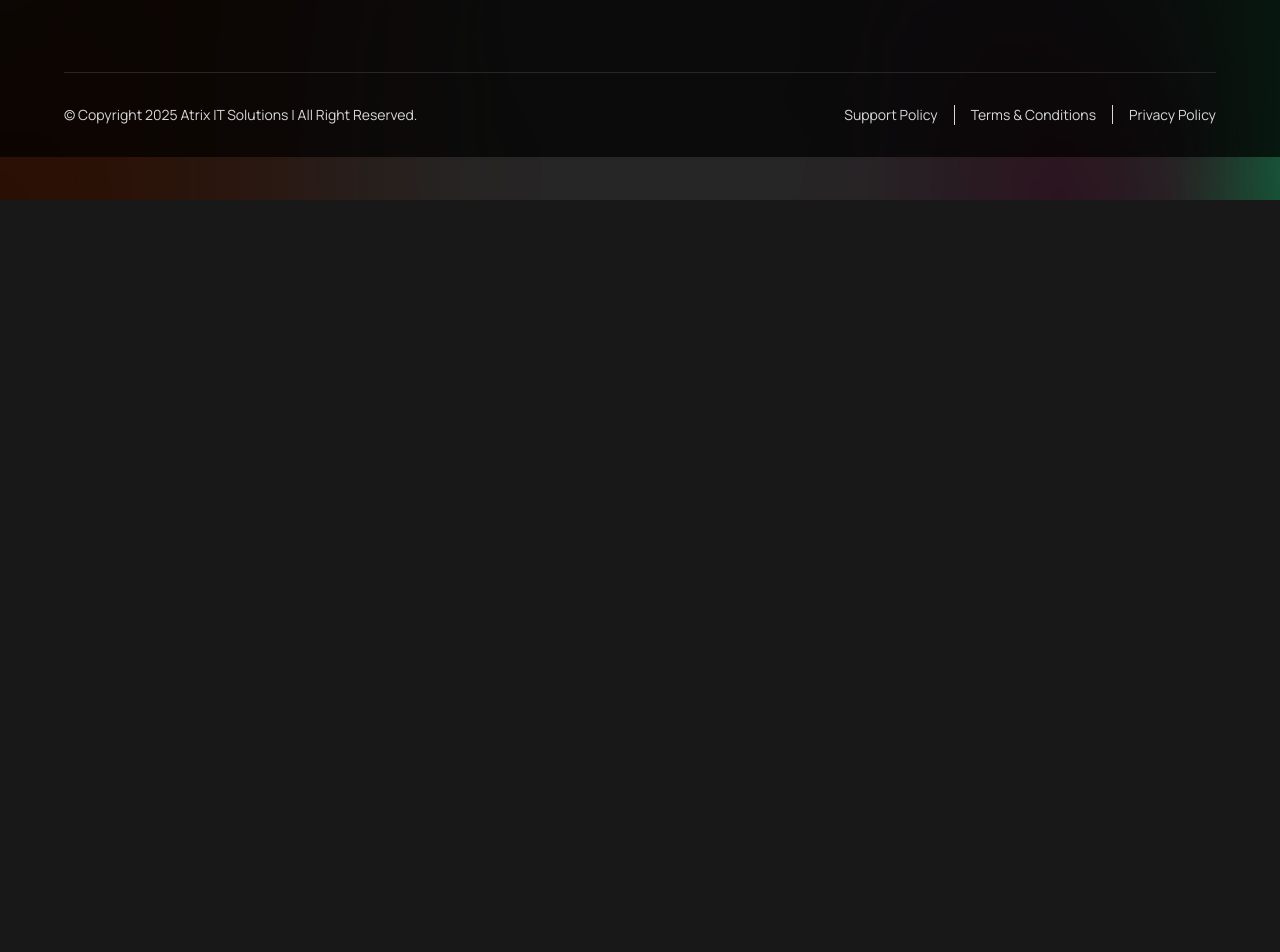
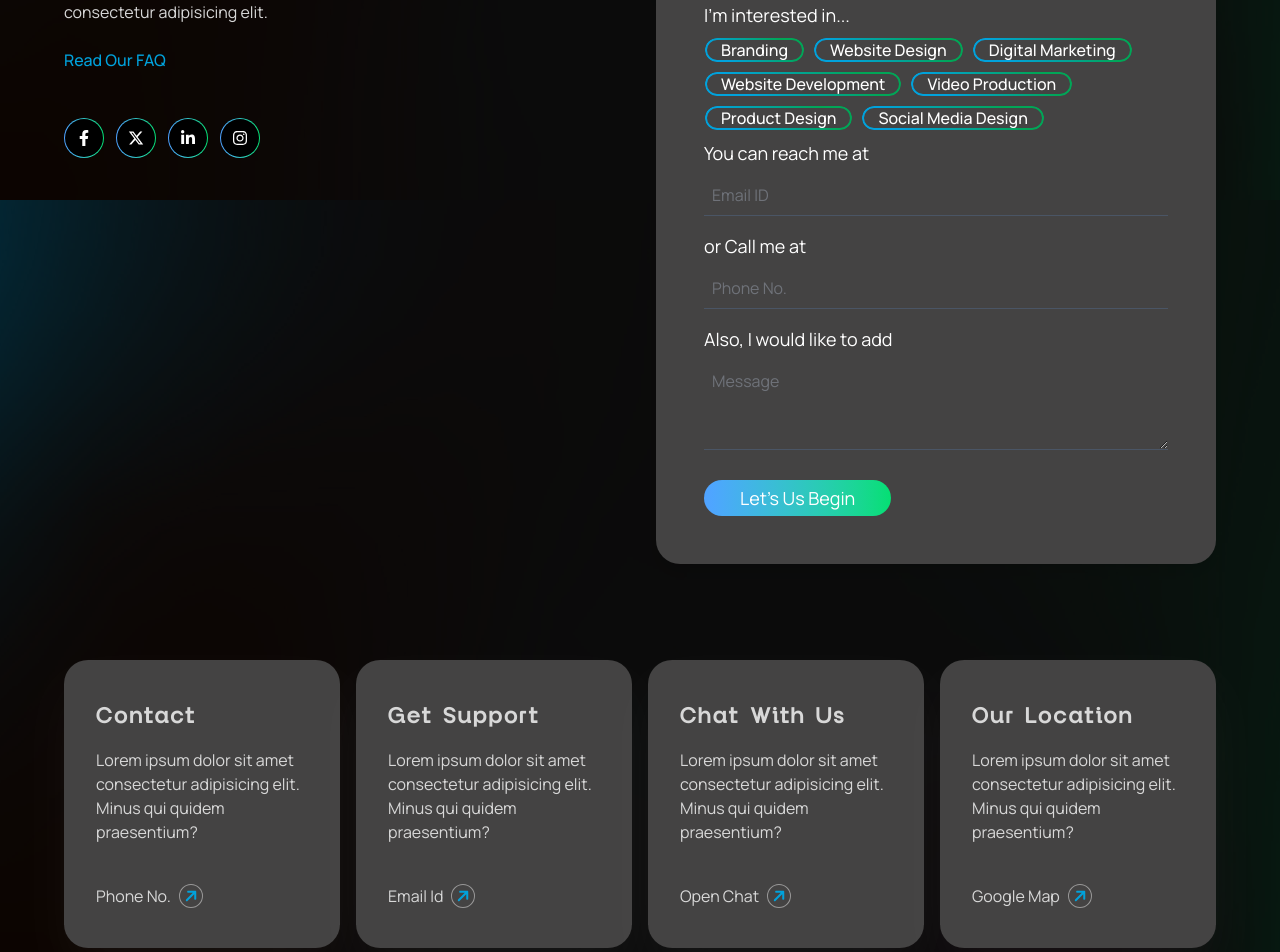
Before and after one commit to atrixit2025/atrix-website, a React (Vite) app in the folder frontend/: page /contact-us in a window 1280 px wide. Shown: the part 600-1552 px from the top of the page. Before the commit the page ends 800 px from the top, so only its background shows below. Built offline with nearby package versions, Linux system fonts and the light colour scheme; no server answers.

Commit message:
contact page

```diff
--- a/frontend/src/CSS/One.css
+++ b/frontend/src/CSS/One.css
@@ -15,9 +15,6 @@
   transform: scale(1.05);
 }
 
-
-
-
 .inner-section {
   position: relative;
   width: 282px;
@@ -28,12 +25,10 @@
   justify-content: center;
   background: transparent;
   transition: all 0.5s ease-in-out;
-
-
 }
 
 .inner-section::before {
-    content: '';
+  content: "";
   position: absolute;
   top: 50%;
   left: 50%;
@@ -44,23 +39,17 @@
   transition: --progress 3s ease-in-out;
   transition: --background 3s ease-in;
 
-    background: conic-gradient(   var(--gray) var(--progress), transparent 0%);
+  background: conic-gradient(var(--gray) var(--progress), transparent 0%);
   /* background: conic-gradient(
         var(--gray) ,
         var(--gray) var(--progress),
         transparent var(--progress),
         transparent
     ); */
-    mask: radial-gradient(
-
-        transparent 67%,
-        var(--gray) 68%
-    );
+  mask: radial-gradient(transparent 67%, var(--gray) 68%);
   z-index: -1;
-    transform: translate(-50%, -50%)
+  transform: translate(-50%, -50%);
 }
-
-
 
 /* Custom CSS for gradients */
 .custom-gradient {
@@ -73,9 +62,37 @@
 }
 
 :hover.custom-gradient {
-    background: linear-gradient(45deg, var(--blue) 20%, var(--green) 80%) padding-box,
+  background: linear-gradient(45deg, var(--blue) 20%, var(--green) 80%)
+      padding-box,
     linear-gradient(45deg, var(--blue) 20%, var(--green) 80%) border-box;
   color: var(--whitelight);
+}
 
+.contactFrom-custom-gradient {
+  background: transparent; /* Transparent background */
+  border: 1px solid transparent;
+  border-radius: 24px;
+  color: var(--whitelight);
+  transition: background 0.9s ease, color 0.9s ease;
+  position: relative;
+}
 
+/* Gradient border effect using ::before pseudo-element */
+.contactFrom-custom-gradient::before {
+  content: "";
+  position: absolute;
+  inset: 0;
+  padding: 2px; /* Border thickness */
+  border-radius: 24px;
+  background: linear-gradient(45deg, var(--blue) 20%, var(--green) 80%);
+  -webkit-mask: linear-gradient(#fff 0 0) content-box, linear-gradient(#fff 0 0);
+  -webkit-mask-composite: xor;
+  mask-composite: exclude;
+  pointer-events: none;
 }
+
+/* Hover Effect */
+.contactFrom-custom-gradient:hover {
+  background: linear-gradient(45deg, var(--blue) 20%, var(--green) 80%);
+  color: var(--whitelight);
+}
--- /dev/null
+++ b/frontend/src/Components/Contact_us/ContactDetails.jsx
@@ -0,0 +1,53 @@
+import React from 'react'
+import Button from '../Button'
+import { FaArrowRight } from "react-icons/fa6";
+
+const cardsContent = [
+    {
+        title: "Contact",
+        desc: "Lorem ipsum dolor sit amet consectetur adipisicing elit. Minus qui quidem praesentium?",
+        btn_name: "Phone No."
+
+    },
+    {
+        title: "Get Support",
+        desc: "Lorem ipsum dolor sit amet consectetur adipisicing elit. Minus qui quidem praesentium?",
+        btn_name: "Email Id"
+
+    },
+    {
+        title: "Chat With Us",
+        desc: "Lorem ipsum dolor sit amet consectetur adipisicing elit. Minus qui quidem praesentium?",
+        btn_name: "Open Chat"
+
+    },
+    {
+        title: "Our Location",
+        desc: "Lorem ipsum dolor sit amet consectetur adipisicing elit. Minus qui quidem praesentium?",
+        btn_name: "Google Map"
+
+    }
+
+]
+
+
+const ContactDetails = () => {
+    return (
+        <div className=' container mx-auto w-[90%]' >
+
+            <div className="contact-cards-wrapper grid grid-cols-1 md:grid-cols-2 lg:grid-cols-4 gap-4  ">
+                {cardsContent.map((item, index) => (
+                    <div className="contact-card bg-[#444343] py-10 px-8 rounded-3xl shadow-2xl shadow-white/5 " >
+                        <h3 className='text-2xl font-bold ' >{item.title}</h3>
+                        <p className='mt-4 mb-10'>{item.desc}</p>
+
+                        <button className='flex hover:cursor-pointer'>{item.btn_name} <span className='border border-white/45 ml-2 flex justify-center items-center h-6 w-6 rounded-full  -rotate-45 text-[var(--blue)] ' ><FaArrowRight /></span> </button>
+                    </div>
+                ))}
+
+            </div>
+        </div>
+    )
+}
+
+export default ContactDetails
--- /dev/null
+++ b/frontend/src/Components/Contact_us/ContactForm.jsx
@@ -0,0 +1,64 @@
+import React from 'react';
+import { Link } from 'react-router-dom';
+import Socialcons from './Socialcons';
+
+import "../../CSS/One.css";
+
+
+const ContactForm = () => {
+    return (
+        <div className="contact-sec py-24">
+            <div className="container mx-auto w-[90%]">
+                <div className="grid grid-cols-1 lg:grid-cols-2 gap-8">
+                    {/* Contact Heading Section */}
+                    <div className="contact-heading md:pr-40 pt-8">
+                        <h2 className="text-4xl font-bold">Let's Grow Together</h2>
+                        <p className="mt-5 mb-6">
+                            Lorem ipsum dolor, sit amet consectetur adipisicing elit. Commodi, perferendis. Lorem ipsum dolor sit amet consectetur adipisicing elit.
+                        </p>
+                        <Link to="#" className="text-[var(--blue)] font-medium">
+                            Read Our FAQ
+                        </Link>
+                        <div className='mt-6'>
+                            <Socialcons />
+                        </div>
+
+                    </div>
+
+                    {/* Contact Form Section */}
+                    <div className="contact-form bg-[#444343] rounded-3xl p-12 shadow-lg">
+                        <p className="text-white text-lg mb-2">Hi! My name is</p>
+                        <input type="text" placeholder="Full Name" className="w-full bg-transparent border-b border-gray-600 text-gray-400 p-2 outline-none mb-4" />
+
+                        <p className="text-white text-lg mb-2">I'm interested in...</p>
+                        <ul className="flex flex-wrap gap-2 mb-2">
+                            {['Branding', 'Website Design', 'Digital Marketing', 'Website Development', 'Video Production', 'Product Design', 'Social Media Design'].map((tag, index) => (
+
+
+                                <li>
+                                    <input type="checkbox" name={tag} id={tag} className="peer hidden" />
+                                    <label htmlFor={tag} className=" contactFrom-custom-gradient border  px-4 inline-block peer-checked:bg-gradient-to-r from-blue-400 to-green-400 rounded-full font-medium  ">
+                                        {tag}
+                                    </label>
+                                </li>
+                            ))}
+                        </ul>
+                        <p className="text-white text-lg mb-2">You can reach me at</p>
+                        <input type="email" placeholder="Email ID" className="w-full bg-transparent border-b border-gray-600 text-gray-400 p-2 outline-none mb-4" />
+
+                        <p className="text-white text-lg mb-2">or Call me at</p>
+                        <input type="tel" placeholder="Phone No." className="w-full bg-transparent border-b border-gray-600 text-gray-400 p-2 outline-none mb-4" />
+
+                        <p className="text-white text-lg mb-2">Also, I would like to add</p>
+                        <textarea placeholder="Message" rows="3" className="w-full bg-transparent border-b border-gray-600 text-gray-400 p-2 outline-none mb-6"></textarea>
+
+                        <button className=" bg-gradient-to-r from-blue-400 to-green-400 text-white py-1     px-9 rounded-full text-lg">Let's Us Begin</button>
+
+                    </div>
+                </div>
+            </div>
+        </div>
+    );
+};
+
+export default ContactForm;
--- /dev/null
+++ b/frontend/src/Components/Contact_us/ContactHero.jsx
@@ -0,0 +1,17 @@
+import React from 'react';
+import bg_img from '../../assets/about-bg.svg';
+
+const ContactHero = () => {
+    return (
+        <div className='bg-no-repeat bg-cover bg-[bottom center] ' style={{ backgroundImage: `url(${bg_img})`, backgroundPosition: 'bottom center', backgroundSize: '1000px auto', }} >
+            <div className="container w-[90%] mx-auto text-center pt-40 pb-28 " >
+                <h1 className='text-6xl  font-black'>Contact Us</h1>
+                <p className='max-w-[800px] mx-auto mt-2'>
+                    Every Project start with a Plan
+                </p>
+            </div>
+        </div >
+    );
+};
+
+export default ContactHero;
--- /dev/null
+++ b/frontend/src/Components/Contact_us/MapAddress.jsx
@@ -0,0 +1,9 @@
+import React from 'react'
+
+const MapAddress = () => {
+    return (
+        <div>MapAddress</div>
+    )
+}
+
+export default MapAddress
--- /dev/null
+++ b/frontend/src/Components/Contact_us/Socialcons.jsx
@@ -0,0 +1,28 @@
+import React from 'react'
+import { FaFacebookF, FaInstagram, FaLinkedinIn } from 'react-icons/fa'
+import { FaXTwitter } from 'react-icons/fa6'
+
+const Socialcons = () => {
+    return (
+        <div className='py-2.5'>
+            <ul className="flex gap-3 mt-3 md:justify-start">
+                {[
+                    { icon: <FaFacebookF />, id: "fb" },
+                    { icon: <FaXTwitter />, id: "twitter" },
+                    { icon: <FaLinkedinIn />, id: "linkedin" },
+                    { icon: <FaInstagram />, id: "insta" },
+                ].map((item) => (
+                    <li key={item.id} className="relative w-10 h-10 p-1 rounded-full cursor-pointer flex justify-center items-center bg-black text-white">
+                        <div className="absolute inset-0 rounded-full  border-transparent bg-gradient-to-r from-blue-400 to-green-400 p-[1px]">
+                            <div className="w-full h-full flex justify-center items-center bg-black hover:bg-gradient-to-r from-blue-400 to-green-400 rounded-full">
+                                {item.icon}
+                            </div>
+                        </div>
+                    </li>
+                ))}
+            </ul>
+        </div>
+    )
+}
+
+export default Socialcons
--- a/frontend/src/Pages/ContactUs.jsx
+++ b/frontend/src/Pages/ContactUs.jsx
@@ -1,8 +1,16 @@
 import React from 'react'
+import ContactHero from '../Components/Contact_us/ContactHero'
+import MapAddress from '../Components/Contact_us/MapAddress'
+import ContactForm from '../Components/Contact_us/ContactForm'
+import ContactDetails from '../Components/Contact_us/ContactDetails'
 
 const ContactUs = () => {
     return (
-        <div>ContactUs fgsdtgrfsdrtfrt</div>
+        <div>
+            <ContactHero></ContactHero>
+            <ContactForm></ContactForm>
+            <ContactDetails></ContactDetails>
+        </div>
     )
 }
 
```
Also changed, not shown: frontend/src/assets/about-bg.svg (added). Lines whose indentation alone changed are shown as unchanged.
